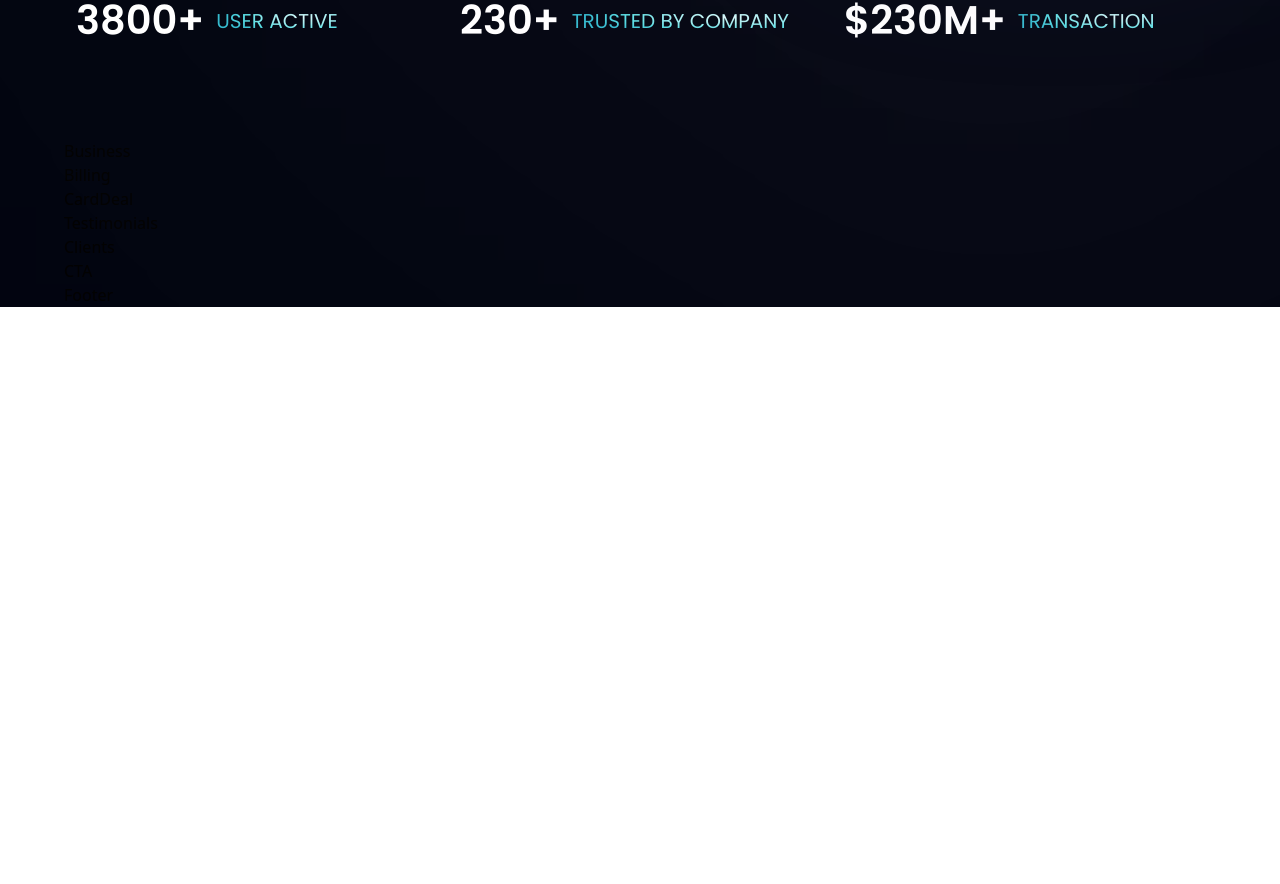
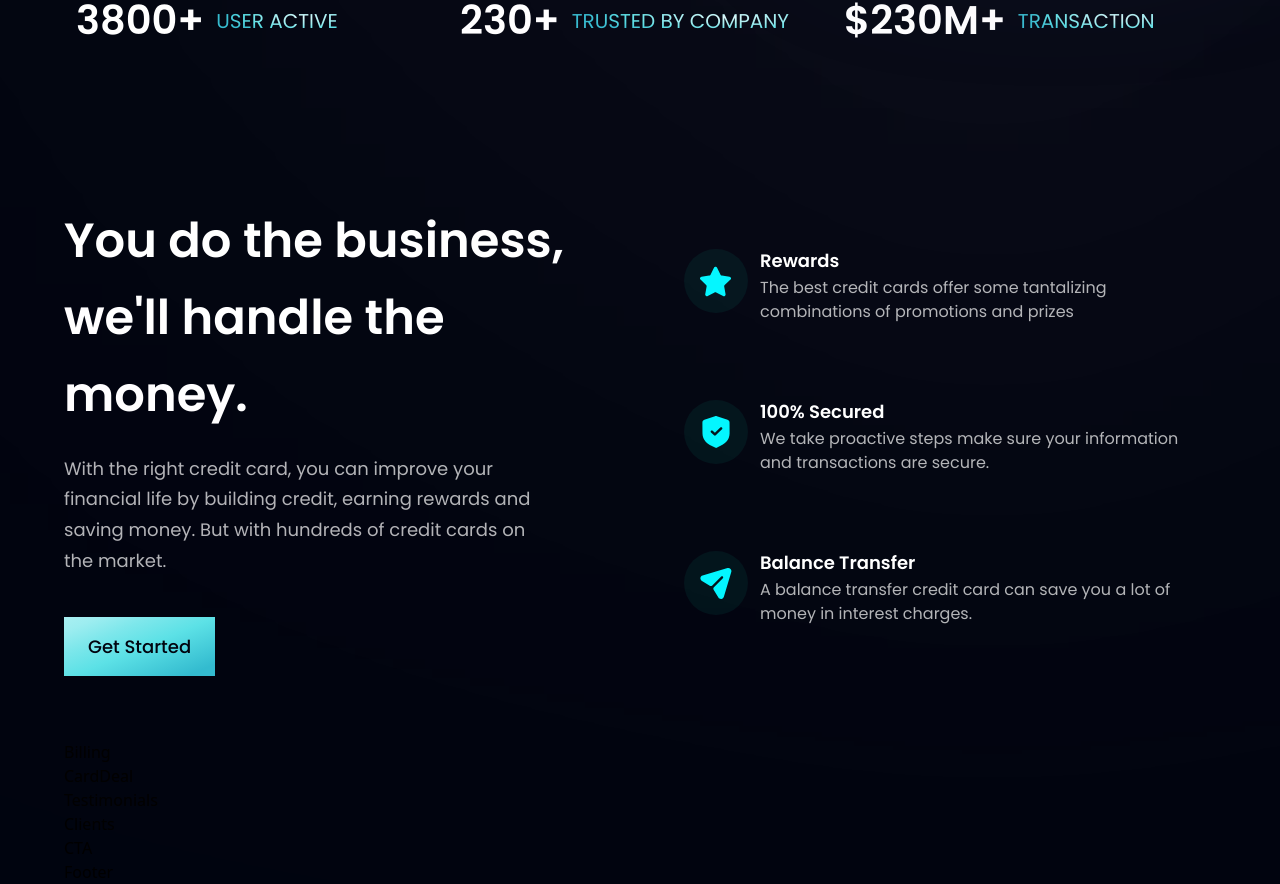
Before and after one commit to WanjaNjunge/bank-app, a React (Vite) app: page / in a window 1280 px wide. Shown: the part 886-1770 px from the top of the page. Before the commit the page ends 1193 px from the top, so only its background shows below. Built offline with nearby package versions, Linux system fonts and the light colour scheme.

Commit message:
Done with Business section

```diff
--- a/src/components/Business.jsx
+++ b/src/components/Business.jsx
@@ -1,8 +1,43 @@
-import React from 'react'
+import { features } from '../constants';
+import styles, { layout } from '../style';
+import Button from './Button'
+
+const FeatureCard = ({ icon, title, content, index }) => (
+  <div className={`flex flex-row p-6 rounded-[20px] ${index !== features.length - 1 ? "mb-6" : "mb-0"} feature-card`}>
+    <div className={`w-[64px] h-[64px] rounded-full ${styles.flexCenter} bg-dimBlue`}>
+      <img src={icon} alt="icon" className='w-[50%] h-[50%] object-contain' />
+    </div>
+
+    <div className='flex-1 flex flex-col ml-3'>
+      <h4 className='font-poppins font-semibold text-white text-[18px] leading-[23px] mb-1'>
+        {title}
+      </h4>
+      <p className='font-poppins font-normal text-dimWhite text-[16px] leading-[24px] mb-1'>
+        {content}
+      </p>
+    </div>
+  </div>
+)
 
 const Business = () => {
   return (
-    <div>Business</div>
+    <section id='features' className={layout.section}>
+      <div className={layout.sectionInfo}>
+        <h2 className={styles.heading2}>You do the business, <br className='sm:block hidden' /> we'll handle the money.
+        </h2>
+        <p className={`${styles.paragraph} max-w-[470px] mt-5`}>
+        With the right credit card, you can improve your financial life by building credit, earning rewards and saving money. But with hundreds of credit cards on the market.
+        </p>
+
+        <Button styles="mt-10" />
+      </div>
+
+      <div className={`${layout.sectionImg} flex-col`}>
+        {features.map((feature, index) => (
+          <FeatureCard key={feature.id} {...feature} index={index} />
+        ))}
+      </div>
+    </section>
   )
 }
 
```
